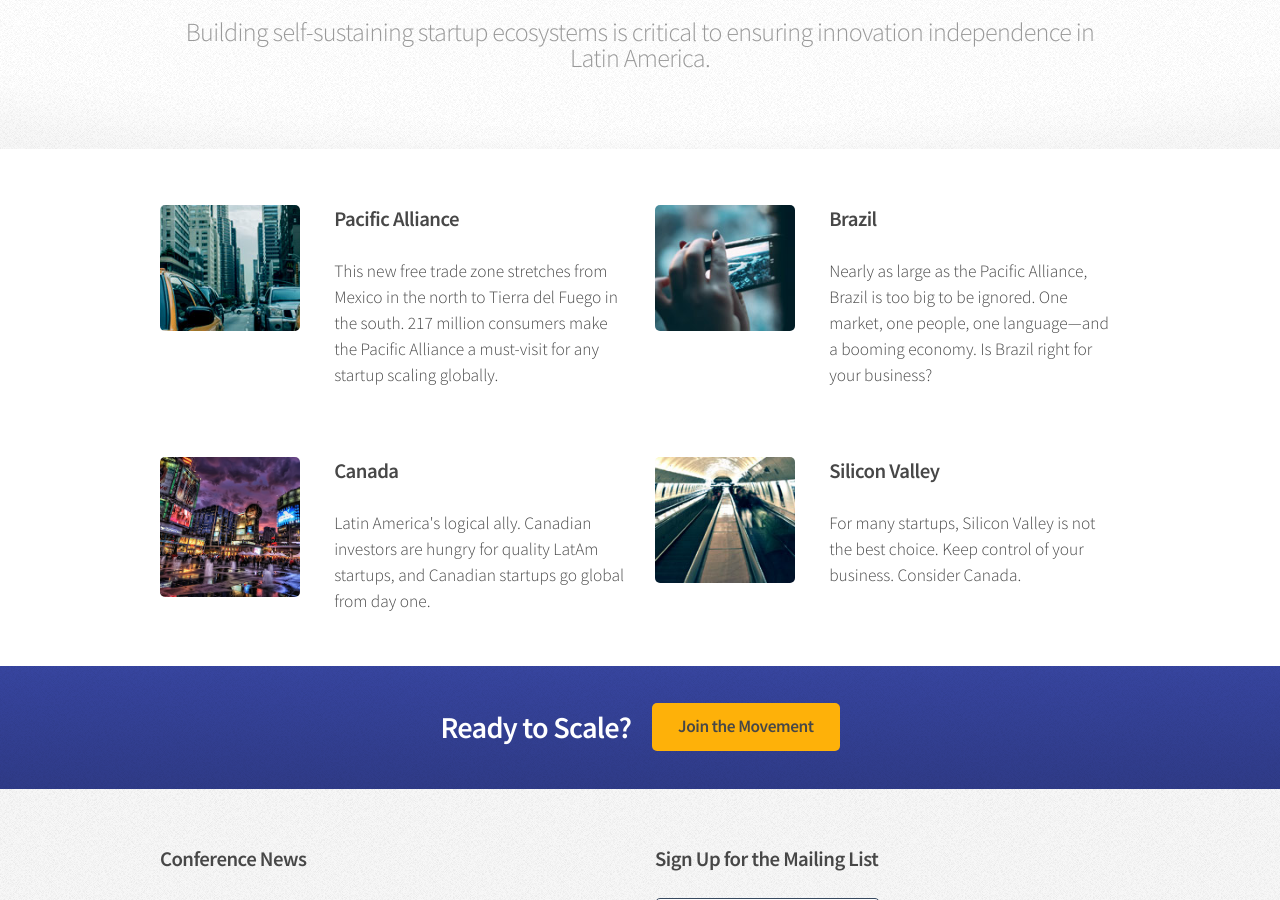
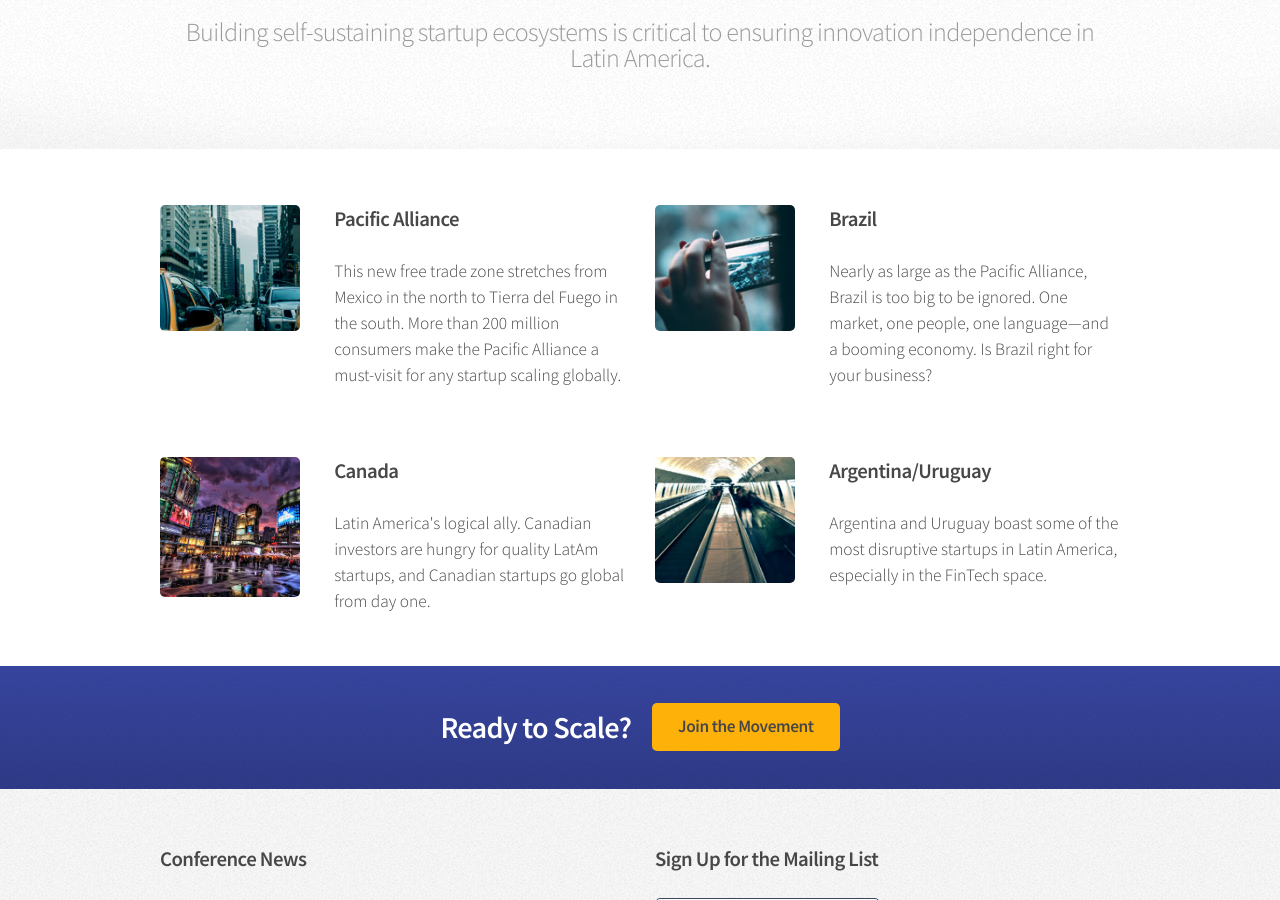
Before and after one commit to LatAmStartups/LatAmStartups.github.io, a Jekyll site: the page built from index.html, in a window 1280 px wide and 900 px high, scrolled down 1243 px. Built offline with Jekyll 4.4.1, drawn with Linux system fonts in a browser that asks for light colours; the list of posts is cut into pages by our own code.

Commit message:
tweaking static pages

```diff
--- a/conference.html
+++ b/conference.html
@@ -1,7 +1,7 @@
 ---
 title: Arcana
 layout: default
-category: training
+category: conference
 ---
 
 <!-- Main -->
--- a/index.html
+++ b/index.html
@@ -78,7 +78,7 @@ layout: default
 						<a href="#" class="image left"><img src="{{ site.baseurl }}/assets/images/pic01.jpg" alt="" /></a>
 						<div class="inner">
 							<h3>Pacific Alliance</h3>
-							<p>This new free trade zone stretches from Mexico in the north to Tierra del Fuego in the south. 217 million consumers make the Pacific Alliance a must-visit for any startup scaling globally.</p>
+							<p>This new free trade zone stretches from Mexico in the north to Tierra del Fuego in the south. More than 200 million consumers make the Pacific Alliance a must-visit for any startup scaling globally.</p>
 		</div>
 					</div>
 				</section>
@@ -106,10 +106,10 @@ layout: default
 					<div class="box post">
 						<a href="#" class="image left"><img src="{{ site.baseurl }}/assets/images/pic04.jpg" alt="" /></a>
 						<div class="inner">
-							<h3>Silicon Valley</h3>
+							<h3>Argentina/Uruguay</h3>
 							<p>
-							For many startups, Silicon Valley is not the best choice. Keep control of your business. Consider Canada.
-</p>
+							Argentina and Uruguay boast some of the most disruptive startups in Latin America, especially in the FinTech space.
+							</p>
 						</div>
 					</div>
 				</section>
```
